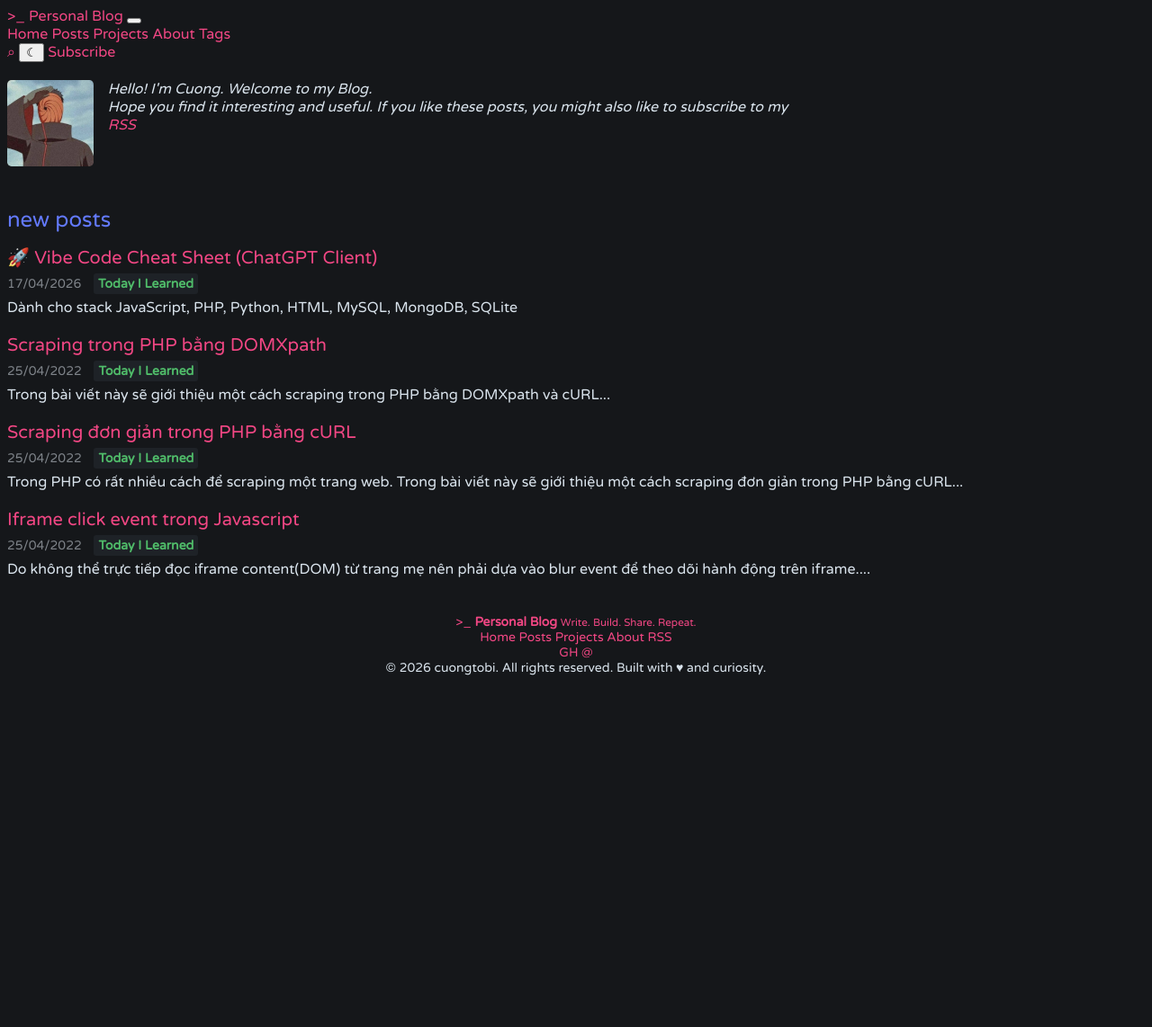
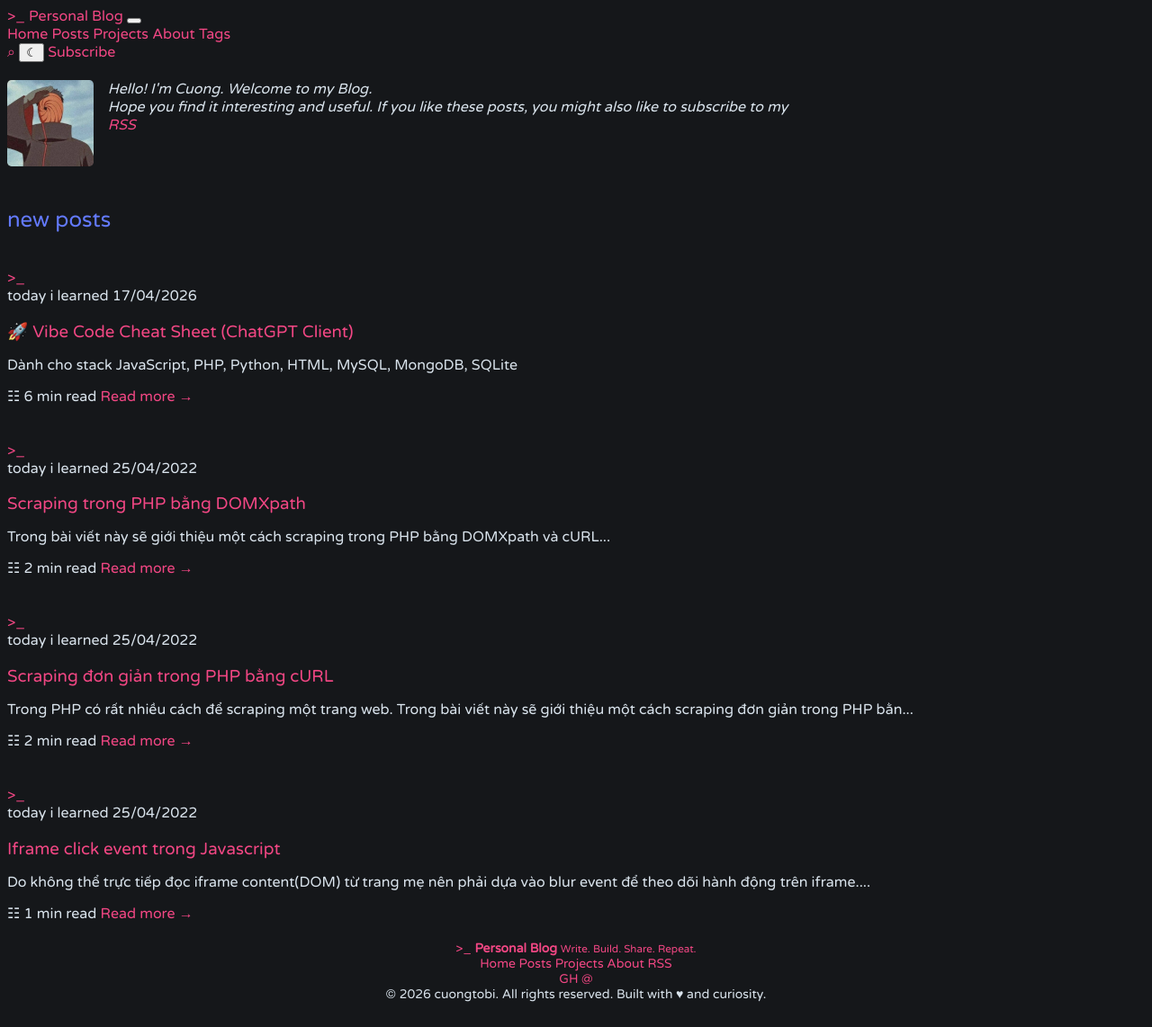
Before and after one commit to cuongtobi/cuongtobi.github.io, a Jekyll site: the page built from index.html, in a window 1280 px wide. Shown: the whole page at 90% size. Built offline with Jekyll 4.4.1, drawn with Linux system fonts in a browser that asks for light colours; the list of posts is cut into pages by our own code; before the commit the page ends 900 px from its top, so only the background shows below that.

Commit message:
feat: redesign reusable post card

```diff
--- a/_includes/article.html
+++ b/_includes/article.html
@@ -1,12 +1,21 @@
-<div class="article">
-  <a href="{{ post.url }}">{{ post.title }}</a>
-  <div class="date">
-    {{ post.date | date: "%d/%m/%Y" }}
-    <a class="category" href="{{ site.baseurl }}/categories/{{ post.categories | first | downcase }}">
-      {{ post.categories | first | replace: '-', ' ' | capitalize }}
-    </a>
+<article class="post-card" data-post-card data-search="{{ post.title | append: ' ' | append: post.description | append: ' ' | append: post.categories | append: ' ' | append: post.tags | downcase | escape }}">
+  <a class="post-card-visual visual-{{ forloop.index | default: 1 }}" href="{{ post.url | relative_url }}" aria-label="{{ post.title | escape }}">
+    <span class="visual-code">&gt;_</span>
+  </a>
+  <div class="post-card-body">
+    <div class="post-meta">
+      {% if post.tags and post.tags.size > 0 %}
+        <span class="pill">{{ post.tags | first | replace: '-', ' ' }}</span>
+      {% elsif post.categories %}
+        <span class="pill">{{ post.categories | first | replace: '-', ' ' }}</span>
+      {% endif %}
+      <span>{{ post.date | date: "%d/%m/%Y" }}</span>
+    </div>
+    <h3><a href="{{ post.url | relative_url }}">{{ post.title }}</a></h3>
+    {% if post.description %}<p>{{ post.description | strip_html | truncate: 132 }}</p>{% endif %}
+    <div class="post-card-footer">
+      <span>☷ {{ post.content | number_of_words | divided_by: 200 | plus: 1 }} min read</span>
+      <a class="text-link" href="{{ post.url | relative_url }}">Read more →</a>
+    </div>
   </div>
-  <div class="description">
-    {{ post.description }}
-  </div>
-</div>
+</article>
```
